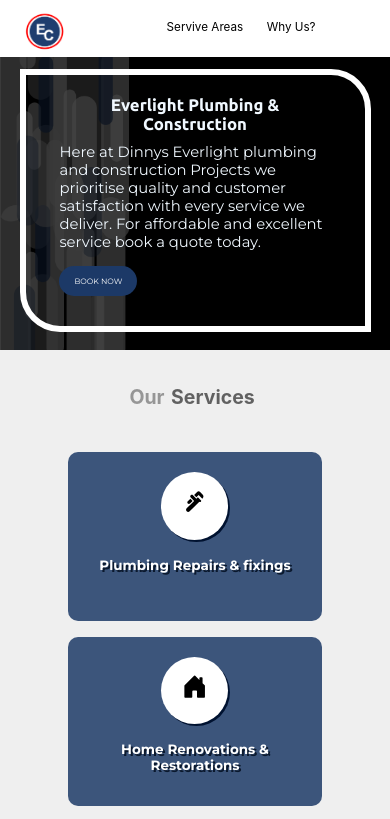
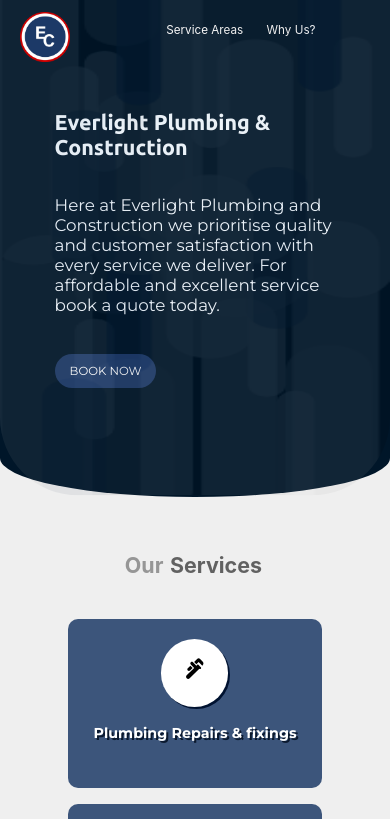
Before and after one commit to ChimiTino/EVERLIGHT, a Next.js app: page / in a window 390 px wide. Shown: the top 819 px of the page. Built offline with nearby package versions, Linux system fonts and the light colour scheme.

Commit message:
first commit

```diff
--- /dev/null
+++ b/Components/Footer/index.js
@@ -0,0 +1,39 @@
+import Link from 'next/link'
+import React from 'react'
+import { AiFillFacebook } from 'react-icons/ai'
+import {FaPinterestSquare} from 'react-icons/fa'
+
+function Footer() {
+  return (<div className='cont-w'>
+    <div className='footer-container'>
+
+    <div className='logo-foot'>
+            <img src='/SGGR.png' alt='Everlight Plumbing and Construction'/>
+            <header><h1>Everlight Plumbing and Construction</h1></header>
+        </div>
+    <div className='everlight-page'>
+
+        <ul className='contacts-foo'>
+            <li><p>Address: 382 Voortrekker Road, Cape Town</p></li>
+            <li><p>Tel: +27 219 310 526</p></li>
+        </ul>
+
+    </div>
+    <div className='everlight-follows'>
+       <p>Email: admin@everlightcon.co.za</p>
+
+       <p>Follow us</p>
+       <div className='under-line'></div>
+       <div className='social-media'>
+        <ul>
+            <li><AiFillFacebook/></li>
+            <li><FaPinterestSquare/></li>
+        </ul>
+       </div>
+    </div>
+
+    </div></div>
+  )
+}
+
+export default Footer
--- a/Components/Services/Services.js
+++ b/Components/Services/Services.js
@@ -7,6 +7,7 @@
 function Services({setToggle}) {
   return (
     <>
+
     <div className='services'>
     <header className='flex'>
     <h1 className='ser-head'>Our</h1><h3 className='ser-head-red'>Services</h3>
--- a/Components/Slider/Slider.js
+++ b/Components/Slider/Slider.js
@@ -12,23 +12,27 @@
   };
   return (
     <>
+
+    <img className='black-des' src='\ergrg.PNG' alt=''/>
     <div className='slider-container'>
 
       <div className='black-conatainer'>
-        <img className='black-des' src='\ergrg.PNG' alt=''/>
+
         <div className='header-box'>
             <header className='header-name'>Everlight Plumbing & Construction</header>
-            <p className='header-text'>Here at Dinnys Everlight plumbing and construction Projects we prioritise quality and customer satisfaction with every service we deliver. For affordable and excellent service book a quote today.</p>
+            <p className='header-text'>Here at Everlight Plumbing and Construction we prioritise quality and customer satisfaction with every service we deliver. For affordable and excellent service book a quote today.</p>
        <button  className='header-butn' onClick={setToggle}><Link href='#nav'>BOOK NOW </Link><BsIcons.BsFillArrowRightCircleFill className='arrow'/></button>
         </div>
         <div className='red-line'></div>
         <div className='blue-triangle'></div>
       </div>
+ <div className='semi-circle'></div>
+
      <Carousel  activeIndex={index} onSelect={handleSelect}>
 
-        {SlideImgs.map((item)=> {
+        {SlideImgs.map((item,index)=> {
 return(
-     <Carousel.Item>
+     <Carousel.Item key = {index}>
           <div>
             <img className='slider-imgs' src={item.img}/>
           </div>
@@ -38,6 +42,7 @@
      </Carousel>
 
     </div>
+
   </>)
 }
 
--- a/pages/index.js
+++ b/pages/index.js
@@ -6,6 +6,7 @@
 import PopUpHand from '../Components/PopUp/PopUpHand'
 import Link from 'next/link'
 import * as MdIcons from 'react-icons/md'
+import Footer from '../Components/Footer'
 
 
 
@@ -25,8 +26,8 @@
 
     <div>
       <Head>
-        <title>Everlight Constructions</title>
-        <meta name="description" content="Everlight Plumbing and Constructions" />
+        <title>Everlight Plumbing & Construction</title>
+        <meta name="description" content="Everlight Plumbing & Construction" />
         <link rel="icon" href="/SGGR.PNG" />
       </Head>
 
@@ -36,14 +37,15 @@
 <nav id='nav'>
   <div className='nav-conatainer'>
     <div className='logo-pic'>
-      <Link href='/'><img src='/SGGR.PNG' alt=''/></Link>
+      <Link href='/'><img src='/SGGR.png' alt=''/></Link>
     </div>
 
     <div className='nav-list'>
       <ul>
-        <li className='invis'><Link href='/'>Home</Link></li>
-        <li><Link href='#ser-area'>Servive Areas</Link></li>
-        <li><Link href='#WhyUs'>Why Us?</Link></li>
+
+        <li className='invis visi'><Link href='/'>Home</Link></li>
+        <li className='visi'><Link href='#ser-area'>Service Areas</Link></li>
+        <li className='visi'><Link href='#WhyUs'>Why Us?</Link></li>
 
         <li className='callUs-pc'><Link   href='tel:+27 66 353 2520'>
            Call Us
@@ -63,6 +65,7 @@
 <Slider setToggle={Switch} />
 <Services setToggle={Switch}/>
 <Garantee/>
+<Footer/>
 
 
 
--- a/styles/globals.css
+++ b/styles/globals.css
@@ -5,9 +5,57 @@
 }
 body {
   padding: 0;
+  background-color: #efefefff;
   margin: 0;
   font-family: -apple-system, BlinkMacSystemFont, Segoe UI, Roboto, Oxygen,
     Ubuntu, Cantarell, Fira Sans, Droid Sans, Helvetica Neue, sans-serif;
+}
+
+
+
+.social-media ul li{
+  font-size: 2vw;
+}
+.social-media ul{
+  list-style: none;
+  display: flex;
+  margin-left: -3vw;
+}
+.cont-w{
+  background-color: #001629ff
+}
+.logo-foot{
+  display: flex;
+  color: white;
+}
+.everlight-follows{
+  color: white;
+  font-size: 0.9vw;
+}
+.contacts-foo{
+  color: white;
+  list-style: none;
+  font-size: 0.9vw;
+}
+.logo-foot h1{
+  font-size: 1.3vw;
+  width: 12vw;
+  margin-left: 1vw;
+}
+.footer-container{
+  width: 80%;
+  margin-left: 10%;
+  display: flex;
+  justify-content: space-between;
+  padding-top:2vw;
+  ;
+}
+.footer-container img{
+  width: 5vw;
+  height: 5vw;
+}
+.semi-circ{
+ display: none;
 }
 .close-btn{
   position: fixed;
@@ -84,6 +132,7 @@
 .locations-me{
   margin-top: 30px;
   display: block;
+
 }
 .location-p{
   font-size: 0.8vw;
@@ -119,7 +168,6 @@
   bottom: 0;
   background-color: rgba(0, 0, 0, 0.596);
   left: 0;
-
 }
 .contact-me{
   display:block;
@@ -189,6 +237,7 @@
   background-color: #1c3967ff;
   justify-content: center;
   height: 30vw;
+  padding-bottom: 4vw;
   width: 80%;
   margin-left:10%
 }
@@ -230,9 +279,10 @@
 }
 .black-des{
   position: absolute;
-  height: 100%;
+  transform: translateY(-5.3vw);
+  height: 31.3vw;
   opacity: 0.6;
-  z-index: -1;
+  z-index: 3;
 }
 .map-container{
   background-color: white;
@@ -480,7 +530,7 @@
   height: 100%;
   margin-left: 18%;
   border-radius: 0px 40px;
-  border: 6px solid rgb(0, 0, 0);
+  border: 0px solid rgb(0, 0, 0);
   z-index: 3;
   margin-top:4%;
 }
@@ -498,7 +548,7 @@
  margin-top: 0vw;
 }
 .black-conatainer{
- background-image: linear-gradient(to right, black, black, black, black, black, black,black,rgb(0, 0, 0),black,black,black,rgba(0, 0, 0, 0));
+ background-image: linear-gradient(to right, #001629ff, #001629ff, #001629ff, #001629ff, #001629ff, #001629ff,#001629ff,#001629ff,#001629ff,#001629ff,#001629ff,rgba(0, 0, 0, 0));
   height:100%;
   width: 70%;
   z-index: 2;
@@ -554,29 +604,47 @@
   padding: 0.7vw;
 
 }
+.visi{
+  color: white;
+}
+
+.logo-pic{
+  justify-content: center;
+}
 .logo-pic img{
-  width: 4vw;
-  margin-top: 0vw;
+  width: 3vw;
+  margin-top: 1vw;
 
+
+}
+#nav{
+  background-color:  #001629ff;;
 }
 .nav-conatainer{
   width: 70%;
   margin-left:15%;
-  margin-top: 0px;
+  padding-top: 0.6vw;
+  padding-bottom: 0.4vw;
   display: flex;
+
   justify-content: space-between;
 }
 .callUs-pc{
   border: 2px solid #cc0000bb;
   border-radius: 50px;
-  padding: 0.3vw;
+  background: rgb(255, 255, 255);
+  color: rgb(100, 100, 100);
+  font-weight: 500;
+  padding-bottom: 0.2vw;
   transform: translateY(-0.4vw);
   transition: 0.3s;
 }
 
 .EmailUs-pc{
   border: 2px solid #cc0000bb;
-  padding: 0.3vw;
+  padding-bottom: 0.2vw;
+  background-color: white;
+  color: rgb(100, 100, 100);
   transition: 0.3s;border-radius: 50px;
   transform: translateY(-0.4vw);
 }.EmailUs-pc:hover{
@@ -630,13 +698,13 @@
   margin-top: 20px;
     margin-left: 1.5%;
     text-align: center;
-    font-size: 5vw;
+    font-size: 5.5vw;
 }
 .ser-head{
    margin-top: 20px;
   margin-left: 46vw;
     text-align: center;
-    font-size: 5vw;
+    font-size: 5.5vw;
   }
 .cards:hover .btn-quote{
   right:9.5vh;
@@ -646,15 +714,18 @@
 
 }
   .services{
-    margin-top: 0vw;
+    margin-top: 40vw;
   }
   .service-container{
     margin-top:60px;
   }
 
 .cards h3{
-  font-size: 1.6vh;
+  font-size: 1.7vh;
   margin-top: 2vh;
+}
+.footer-container{
+  display: none;
 }
 .card-icon{
   width: 8vh;
@@ -689,24 +760,29 @@
   }
   .header-butn{
     margin-left: 10%;
-    font-size: 2vw;
+    font-size: 3vw;
     padding: 10px;
+    margin-top: 10vw;
     padding-left: 15px;
     padding-right: 15px;
 
   }
   .header-name{
-font-size: 4.3vw;
+font-size: 5.5vw;
 margin-top:20px;
+text-align: left;
+margin-bottom: 9vw;
 width:80%;
 margin-left: 10%;
   }
  .header-box{
   width: 90%;
   margin-left: 5%;
-  margin-top: 3%;
+  margin-top: 11%;
   height: 90%;
-  border: 6px solid white;
+  position: relative;
+  z-index: 3;
+  border: 0px solid white;
 
  }
  .design{
@@ -717,14 +793,16 @@
 
     width:80%;
     margin-left: 10%;
-    font-size: 3.8vw;
+    font-size: 4.3vw;
   }
   .black-conatainer{
-   background-color:black;
-     height:100%;
+     height:130%;
      width: 100%;
      position: absolute;
-     margin-top: 0px;
+     margin-top: -0.3vw;
+     z-index: 1;
+     background-image: linear-gradient(to left, #001629ff, #001629ff
+     );
    }
 .slider-imgs{
 display:none;
@@ -738,9 +816,10 @@
   }
   .logo-pic img{
       width: 50px;
-     height: 43px;
+     height: 50px;
       margin-top: 10px;
       position: relative;
+      z-index: 5;
     }
     .nav-list ul{
       display: flex;
@@ -760,10 +839,16 @@
   }
   .black-des{
     position: absolute;
-    height: 100%;
-    opacity: 0.3;
-    z-index: -1;
+    width: 100%;
+    height: 135vw;
+    border-bottom-left-radius: 20vw;
+    border-bottom-right-radius: 20vw;
+
+    margin-top: -20%;
+    opacity: 0.1;
+    z-index: 2;
   }
+
   .map-container{
     display: block;
   }
@@ -803,6 +888,7 @@
   .gar-container{
     height: auto;
     width: 100%;
+    margin-top: 10vw;
     background-color: rgba(28, 57, 103, 0.904);
     margin-left: 0;
   }
@@ -836,14 +922,14 @@
     margin-top: 20px;
     margin-left: 30%;
       text-align: center;
-      font-size: 5vw;
+      font-size: 5.5vw;
   }
   .ser-head-reds{
     width: 0%;
     margin-top: 20px;
       margin-left: 1.5%;
       text-align: center;
-      font-size: 5vw;
+      font-size: 5.5vw;
   }
   .gar-img-1{
     display: none;
@@ -861,6 +947,7 @@
     margin-left: 10%;margin-top: 30px;
     text-align: center;
   }
+
   .contact-head {
 
     text-align: center;
@@ -883,7 +970,19 @@
   padding: .7vw;
   border-radius: 40px;
   width: 60%;
-}.contact-i {
+}
+
+.semi-circle{
+  width: 100%;
+  margin-top: 90vw;
+  position: absolute;
+  height: 20vw;
+  border-bottom-left-radius: 50%;
+  border-bottom-right-radius: 50%;
+  z-index: 0;
+  background-color: #001629ff;
+}
+.contact-i {
   border: none;
   margin-left:10%;
   font-size: 3vw;
@@ -904,6 +1003,13 @@
 .invis{
   display: none;
 }
+.flexs{
+  margin-bottom: 16vw;
+}
+.flex{
+
+  margin-left: -14vw;
+}
 .form-sub{
   width: 80%;
   margin-left: 10%;
```
Also changed, not shown: public/SGGR.PNG, 1 other file (tests, documents, lock files or other folders).
